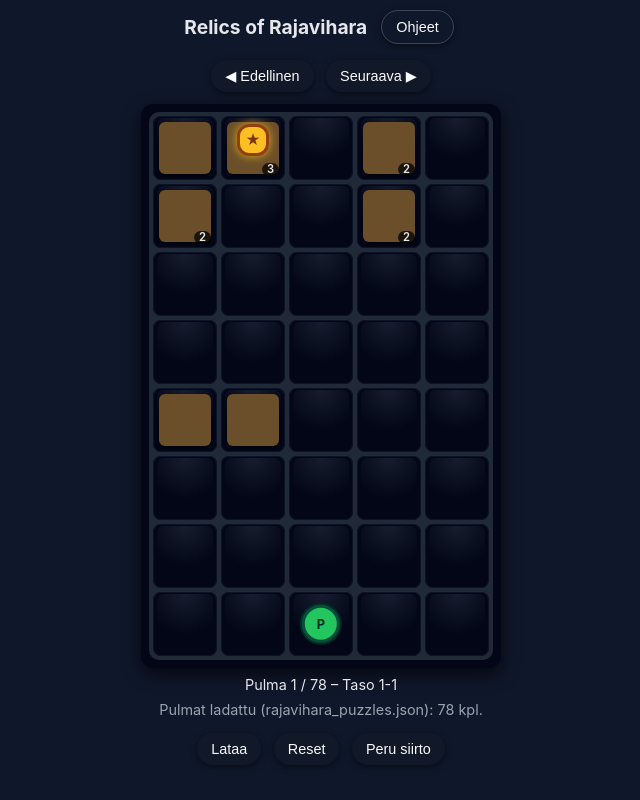
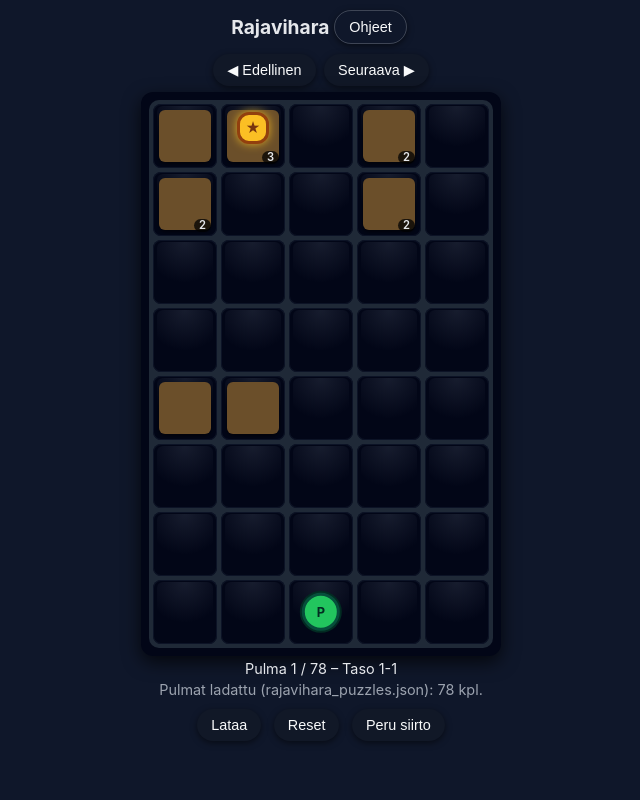
Before and after one commit to ymouse91/temppeli, a plain HTML site: page index.html in a window 1280 px wide. Shown: the whole page, without its empty margins (319-959 px from the left). Drawn offline with Linux system fonts and the light colour scheme.

Commit message:
Update index.html

```diff
--- a/index.html
+++ b/index.html
@@ -422,13 +422,17 @@
     }
 
     /* ---------- Topbar + Ohjeet ---------- */
-    .topbar{ width:100%; max-width: calc(5 * var(--cell) + 2*8px + 2*var(--gap)); display:flex; justify-content:center; }
-    .titleRow{ width:100%; display:flex; align-items:center; justify-content:center; gap:10px; }
+    .topbar{ width:100%; max-width: calc(5 * var(--cell) + 2*8px + 2*var(--gap)); display:flex; justify-content:center; margin-bottom: 0; }
+    .titleRow{ width:100%; display:flex; align-items:center; justify-content:center; gap:1px; }
     .titleRow h1{ margin:4px 0; flex: 0 1 auto; }
     button.main.ghost{
       background: transparent;
       border: 1px solid rgba(229,231,235,0.22);
     }
+
+body{ gap:4px; }
+.topbar + div button.main{ margin:2px; }
+
 
     /* ---------- Help modal ---------- */
     #helpModalBackdrop{
@@ -681,7 +685,7 @@
 
 <header class="topbar">
   <div class="titleRow">
-    <h1>Relics of Rajavihara</h1>
+    <h1>Rajavihara</h1>
     <button id="btnHelp" class="main ghost" aria-haspopup="dialog" aria-controls="helpModalBackdrop">Ohjeet</button>
   </div>
 </header>
```
